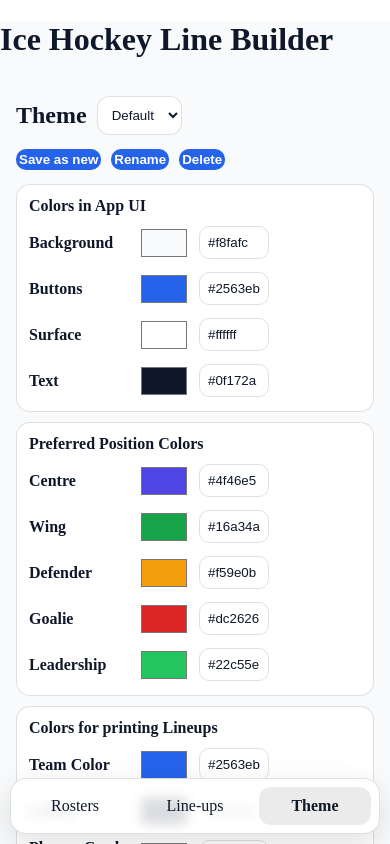
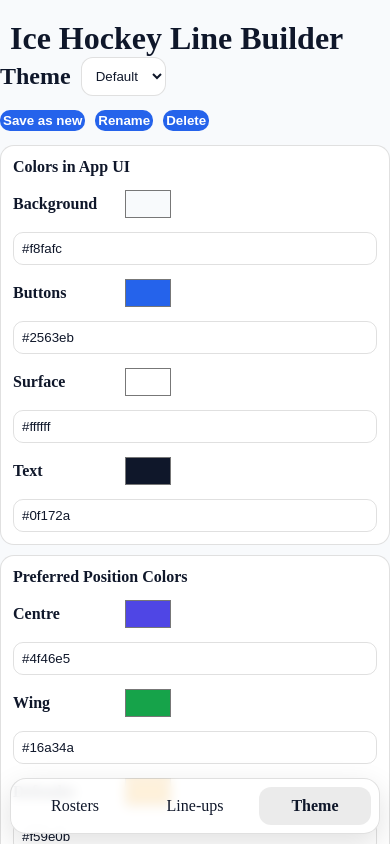
Before and after one commit to Newik83CZ/IceHockeyLineBuilder, a React (Vite) app: page /theme in a window 390 px wide. Shown: the top 844 px of the page. Built offline with nearby package versions, Linux system fonts and the light colour scheme.

Commit message:
page padding for phone edit

```diff
--- a/src/App.jsx
+++ b/src/App.jsx
@@ -105,7 +105,7 @@ export default function App() {
   return (
     <div style={themeStyle}>
       <div style={{ maxWidth: 1100, margin: "0 auto" }}>
-        <h1 style={{ marginRight: 3 }}>Ice Hockey Line Builder</h1>
+        <h1 style={{ margin: 0, paddingTop: 20, paddingLeft: 10 }}>Ice Hockey Line Builder</h1>
 
         <nav className="tabNav">
           <TabLink to="/">Rosters</TabLink>
--- a/src/index.css
+++ b/src/index.css
@@ -118,7 +118,7 @@ textarea:focus {
 @media (max-width: 800px) {
   /* EDGE-TO-EDGE: removes the red margins you highlighted */
   .pageWrap {
-    padding: 3 !important;
+    padding: 0 !important;
     padding-bottom: 140px !important; /* space for bottom nav */
     margin: 0 !important;
     max-width: 100% !important;
@@ -280,5 +280,20 @@ textarea:focus {
     }
   }
 
+  @media (max-width: 800px) {
+    .colorRow {
+      grid-template-columns: 100px 50 1fr !important;
+      grid-auto-rows: auto;
+    }
+
+    /* make the hex input drop to the next line */
+    .colorRow input[type="text"],
+    .colorRow input:not([type="color"]) {
+      grid-column: 1 / -1;
+      width: 100%;
+      min-width: 0;
+    }
+  }
+
 
 }
```
